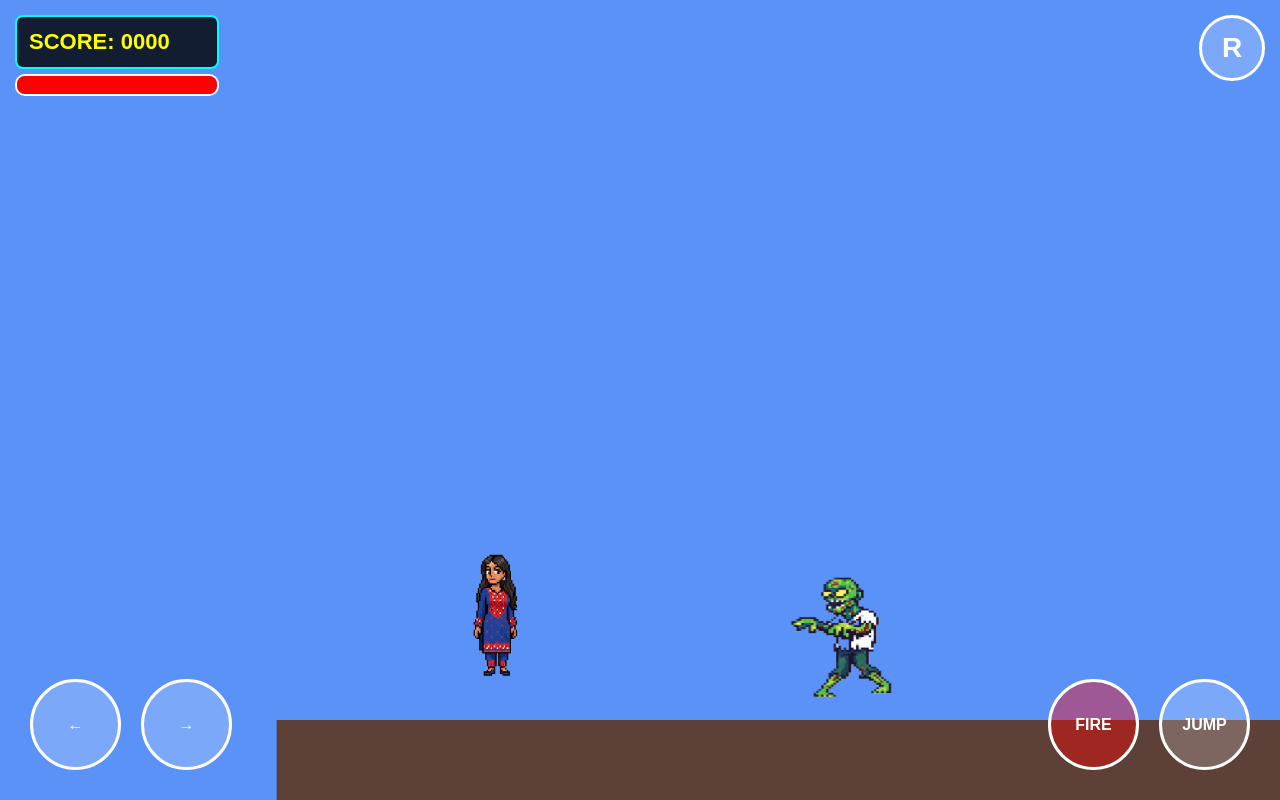
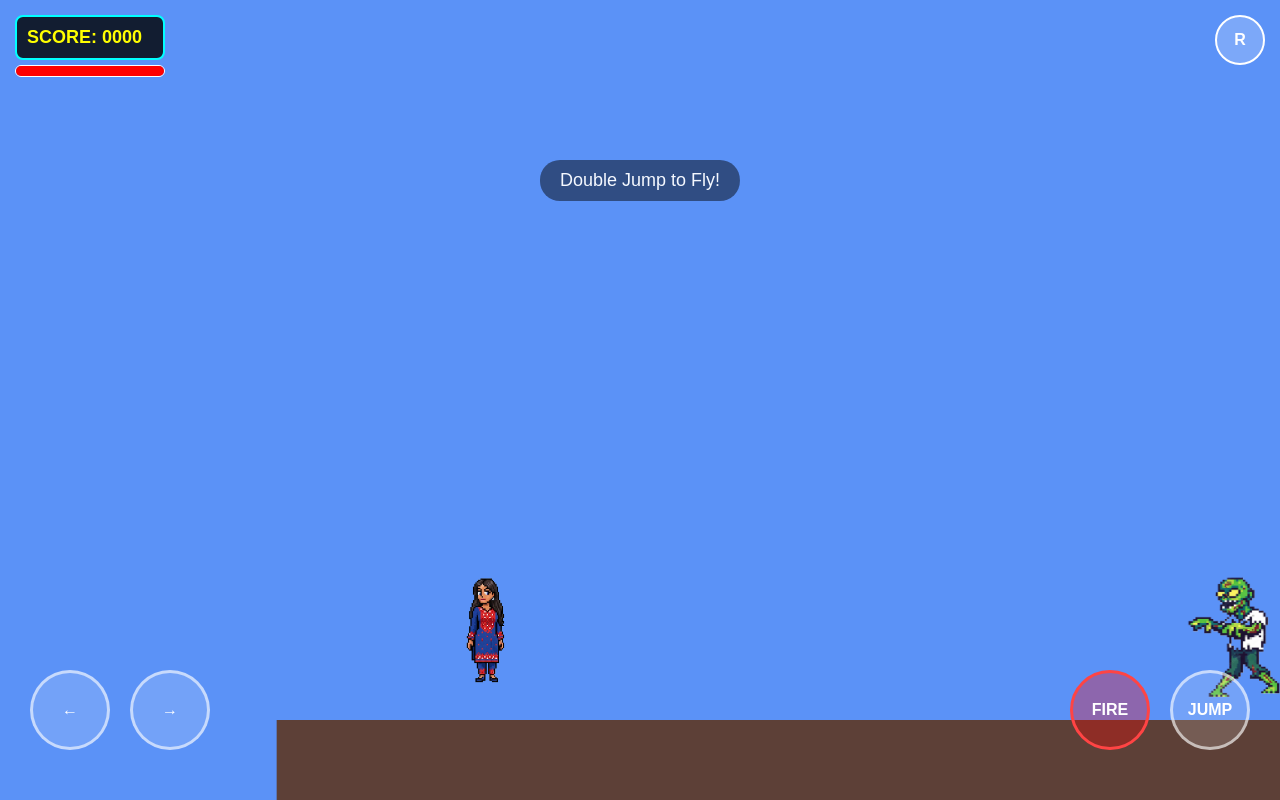
Before and after one commit to officecrashout-art/MariaTakesOvah, a plain HTML site: page index.html in a window 1280 px wide. Drawn offline with Linux system fonts and the light colour scheme.

Commit message:
index.html

```diff
--- a/index.html
+++ b/index.html
@@ -2,106 +2,146 @@
 <html lang="en">
 <head>
     <meta charset="UTF-8">
-    <meta name="viewport" content="width=device-width, initial-scale=1.0, maximum-scale=1.0, user-scalable=no">
-    <title>Maria's Birthday Quest - Castle Edition</title>
+    <meta name="viewport" content="width=device-width, initial-scale=1.0, maximum-scale=1.0, user-scalable=no, viewport-fit=cover">
+    <title>Maria's Birthday Quest</title>
     <style>
-        body { margin: 0; overflow: hidden; background: #1a1a2e; font-family: sans-serif; touch-action: none; }
-        canvas { display: block; }
+        * { box-sizing: border-box; -webkit-tap-highlight-color: transparent; }
+        body {
+            margin: 0; padding: 0; overflow: hidden;
+            background: #1a1a2e; font-family: sans-serif;
+            touch-action: none; width: 100vw; height: 100vh;
+        }
+        canvas { display: block; width: 100%; height: 100%; }
+
+        /* UI ELEMENTS */
         #ui { position: absolute; top: 15px; left: 15px; z-index: 10; pointer-events: none; }
-        .stats { background: rgba(0,0,0,0.8); padding: 12px; border: 2px solid #00ffff; border-radius: 8px; color: #ffff00; font-size: 22px; font-weight: bold; }
-        #health-bar { width: 200px; height: 18px; background: #333; border: 2px solid #fff; border-radius: 10px; margin-top: 5px; overflow: hidden; }
+        .stats { background: rgba(0,0,0,0.8); padding: 10px; border: 2px solid #00ffff; border-radius: 8px; color: #ffff00; font-size: 18px; font-weight: bold; }
+        #health-bar { width: 150px; height: 12px; background: #333; border: 1px solid #fff; border-radius: 6px; margin-top: 5px; overflow: hidden; }
         #health-fill { width: 100%; height: 100%; background: #ff0000; transition: width 0.2s; }
-        #btnR { position: absolute; top: 15px; right: 15px; width: 60px; height: 60px; background: rgba(255,255,255,0.2); border: 3px solid #fff; border-radius: 50%; display: flex; align-items: center; justify-content: center; color: white; font-weight: bold; font-size: 28px; z-index: 30; cursor: pointer; }
-        #msg { position: absolute; top: 50%; left: 50%; transform: translate(-50%, -50%); font-size: 45px; text-align: center; display: none; background: rgba(0,0,0,0.9); padding: 50px; border: 8px solid #ff00ff; color: #00ffff; border-radius: 20px; z-index: 20; }
-        .controls { position: absolute; bottom: 30px; width: 100%; display: flex; justify-content: space-between; padding: 0 30px; box-sizing: border-box; }
-        .btn { width: 85px; height: 85px; background: rgba(255,255,255,0.2); border-radius: 50%; display: flex; align-items: center; justify-content: center; font-weight: bold; color: white; border: 3px solid #fff; user-select: none; }
-        .btn-fire { background: rgba(255, 0, 0, 0.4); }
+
+        #btnR {
+            position: absolute; top: 15px; right: 15px; width: 50px; height: 50px;
+            background: rgba(255,255,255,0.2); border: 2px solid #fff; border-radius: 50%;
+            display: flex; align-items: center; justify-content: center;
+            color: white; font-weight: bold; z-index: 30; cursor: pointer; pointer-events: auto;
+        }
+
+        #hint {
+            position: absolute; top: 20%; left: 50%; transform: translateX(-50%);
+            color: white; font-size: 18px; background: rgba(0,0,0,0.5); padding: 10px 20px;
+            border-radius: 20px; z-index: 5; animation: blink 1.5s infinite;
+        }
+
+        #msg {
+            position: absolute; top: 40%; left: 50%; transform: translate(-50%, -50%);
+            font-size: 32px; text-align: center; display: none; background: rgba(0,0,0,0.9);
+            padding: 30px; border: 5px solid #ff00ff; color: #00ffff; border-radius: 15px; z-index: 20; width: 85%;
+        }
+
+        @keyframes blink { 0% { opacity: 0.2; } 50% { opacity: 1; } 100% { opacity: 0.2; } }
+
+        /* MOBILE CONTROLS */
+        .controls {
+            position: absolute; bottom: 50px; left: 0; width: 100%;
+            display: flex; justify-content: space-between;
+            padding: 0 30px; pointer-events: none;
+        }
+        .btn-group { display: flex; gap: 20px; pointer-events: none; }
+        .btn {
+            width: 80px; height: 80px; background: rgba(255,255,255,0.15);
+            border-radius: 50%; display: flex; align-items: center; justify-content: center;
+            font-weight: bold; color: white; border: 3px solid rgba(255,255,255,0.6);
+            pointer-events: auto; user-select: none;
+        }
+        .btn:active { background: rgba(255,255,255,0.4); transform: scale(0.9); }
+        .btn-fire { background: rgba(255, 0, 0, 0.3); border-color: #ff4444; }
     </style>
 </head>
 <body>
     <div id="ui"><div class="stats">SCORE: <span id="score">0000</span></div><div id="health-bar"><div id="health-fill"></div></div></div>
     <div id="btnR">R</div>
+    <div id="hint">Double Jump to Fly!</div>
     <div id="msg">HAPPY BIRTHDAY MARIA!</div>
+
     <div class="controls">
-        <div style="display:flex; gap:20px;"><div id="btnL" class="btn">←</div><div id="btnRight" class="btn">→</div></div>
-        <div style="display:flex; gap:20px;"><div id="btnShoot" class="btn btn-fire">FIRE</div><div id="btnJump" class="btn">JUMP</div></div>
+        <div class="btn-group">
+            <div id="btnL" class="btn">←</div>
+            <div id="btnRight" class="btn">→</div>
         </div>
+        <div class="btn-group">
+            <div id="btnShoot" class="btn btn-fire">FIRE</div>
+            <div id="btnJump" class="btn">JUMP</div>
+        </div>
+    </div>
+
     <canvas id="gameCanvas"></canvas>
 
 <script>
 const canvas = document.getElementById('gameCanvas');
 const ctx = canvas.getContext('2d');
 function resize() { canvas.width = window.innerWidth; canvas.height = window.innerHeight; }
-window.onresize = resize; resize();
+window.addEventListener('resize', resize); resize();
 
-// --- AUDIO ---
+// --- ASSETS ---
 const sndShoot = new Audio('shoot.mp3');
 const sndHit = new Audio('hit.mp3');
-const sndBGM = new Audio('bgm.mp3');
-sndBGM.loop = true;
-let bgmStarted = false;
+const sndBGM = new Audio('bgm.mp3'); sndBGM.loop = true;
+let bgmOn = false;
 
-function startAudio() {
-    if (!bgmStarted) {
-        sndBGM.play().catch(() => {});
-        bgmStarted = true;
-    }
-}
-
-// --- IMAGES ---
 const mariaImg = new Image(); mariaImg.src = 'Gemini_Generated_Image_b9w7vcb9w7vcb9w7-removebg-preview.png';
 const zombieImg = new Image(); zombieImg.src = 'zombie.png';
 const frankImg = new Image(); frankImg.src = 'frank.png';
 const castleImg = new Image(); castleImg.src = 'castle.png';
 
 // --- STATE ---
-let score = 0, hp = 100, camX = 0, isWin = false, invuln = 0, lastTime = 0;
-let bullets = [], particles = [], keys = {}, touch = {L:false, R:false};
+let score = 0, hp = 100, camX = 0, isWin = false, invuln = 0, lastTime = performance.now();
+let bullets = [], particles = [], confetti = [], keys = {}, touch = {L:false, R:false};
+let gateOpen = 0, firstJump = false;
 
-const p = { x: 150, y: 100, w: 140, h: 210, vx: 0, vy: 0, jumps: 0, face: 1 };
+const p = { x: 150, y: 100, w: 120, h: 180, vx: 0, vy: 0, jumps: 0, face: 1 };
 const platforms = [
     { x: 0, y: canvas.height - 80, w: 12000, h: 100 },
-    { x: 1400, y: canvas.height - 500, w: 120, h: 500, wall: true },
-    { x: 2800, y: canvas.height - 350, w: 700, h: 40 },
-    { x: 5000, y: canvas.height - 400, w: 1000, h: 40 }
+    { x: 1400, y: canvas.height - 450, w: 120, h: 450, wall: true },
+    { x: 2800, y: canvas.height - 350, w: 700, h: 40 }
 ];
 
 const enemies = [
-    { x: 800, y: canvas.height - 240, w: 110, h: 160, vx: 3, img: zombieImg, start: 800, range: 300 },
-    { x: 1200, y: canvas.height - 240, w: 120, h: 160, vx: 2, img: frankImg, start: 1200, range: 200 },
-    { x: 2500, y: canvas.height - 240, w: 120, h: 160, vx: 2, img: frankImg, start: 2000, range: 250 },
-    { x: 4500, y: canvas.height - 240, w: 110, h: 160, vx: 5, img: zombieImg, start: 4500, range: 500 },
-    { x: 6500, y: canvas.height - 240, w: 110, h: 160, vx: 6, img: zombieImg, start: 6500, range: 300 },
-    { x: 8000, y: canvas.height - 240, w: 120, h: 160, vx: 3, img: frankImg, start: 7800, range: 600 }
+    { x: 1000, y: canvas.height - 240, w: 100, h: 160, vx: 3, img: zombieImg, start: 1000, range: 400 },
+    { x: 2500, y: canvas.height - 240, w: 110, h: 160, vx: 2, img: frankImg, start: 2500, range: 300 },
+    { x: 5000, y: canvas.height - 240, w: 100, h: 160, vx: 5, img: zombieImg, start: 5000, range: 600 },
+    { x: 8000, y: canvas.height - 240, w: 110, h: 160, vx: 3, img: frankImg, start: 7800, range: 600 }
 ];
-const finishLine = 10000;
-const castle = { x: 10000, y: canvas.height - 680, w: 600, h: 600 };
+const finishLine = 10100;
+const castlePos = { x: 10000, y: canvas.height - 650, w: 500, h: 600 };
 
-// --- INPUTS ---
-window.onkeydown = e => {
-    startAudio();
-    keys[e.code] = true;
-    if(['Space','ArrowUp','KeyW'].includes(e.code)) doJump();
-    if(['KeyF','KeyK','ShiftLeft'].includes(e.code)) doShoot();
-    if(e.code === 'KeyR') location.reload();
-};
+// --- HELPERS ---
+function startBGM() { if(!bgmOn) { sndBGM.play().catch(()=>{}); bgmOn = true; } }
+function createConfetti(x, y) {
+    for (let i = 0; i < 8; i++) {
+        confetti.push({ x, y, vx: (Math.random()-0.5)*15, vy: (Math.random()-1)*15, size: Math.random()*8+4, color: `hsl(${Math.random()*360},100%,50%)`, life: 100 });
+    }
+}
+function doJump() {
+    if(p.jumps < 2) {
+        p.vy = -18; p.jumps++;
+        if(!firstJump) { firstJump = true; document.getElementById('hint').style.display = 'none'; }
+    }
+}
+function doShoot() {
+    if(isWin) return;
+    bullets.push({x: p.x+(p.face===1?p.w:0), y: p.y+70, vx: p.face*22, life: 80});
+    sndShoot.currentTime = 0; sndShoot.play().catch(()=>{});
+}
+
+// --- INPUT HANDLERS ---
+window.onkeydown = e => { startBGM(); keys[e.code] = true; if(['Space','ArrowUp','KeyW'].includes(e.code)) { e.preventDefault(); doJump(); } if(['KeyF','KeyK','ShiftLeft'].includes(e.code)) doShoot(); if(e.code==='KeyR') location.reload(); };
 window.onkeyup = e => keys[e.code] = false;
 document.getElementById('btnR').onclick = () => location.reload();
 
-function doJump() { if(p.jumps < 2) { p.vy = -19; p.jumps++; } }
-function doShoot() {
-    if(isWin) return;
-    bullets.push({x: p.x + (p.face===1?p.w:0), y: p.y + 80, vx: p.face*25, life: 80});
-    sndShoot.currentTime = 0; sndShoot.play().catch(()=>{});
-}
-
 const bind = (id, k, move) => {
     const el = document.getElementById(id);
-    el.ontouchstart = (e) => {
-        e.preventDefault(); startAudio();
-        if(move) touch[k]=true; else (id==='btnJump'?doJump():doShoot());
-    };
-    el.ontouchend = (e) => { e.preventDefault(); if(move) touch[k]=false; };
+    el.addEventListener('touchstart', (e) => { e.preventDefault(); startBGM(); if(move) touch[k]=true; else (id==='btnJump'?doJump():doShoot()); }, {passive: false});
+    el.addEventListener('touchend', (e) => { e.preventDefault(); if(move) touch[k]=false; }, {passive: false});
 };
 bind('btnL','L',true); bind('btnRight','R',true); bind('btnJump','',false); bind('btnShoot','',false);
 
@@ -109,20 +149,19 @@ function update(time) {
     const dt = (time - lastTime) / 16.67 || 1;
     lastTime = time;
 
-    if(isWin) { draw(); requestAnimationFrame(update); return; }
     if(invuln > 0) invuln -= dt;
 
-    let speedMult = 1.6 * dt;
-    if(keys.ArrowRight||keys.KeyD||touch.R) { p.vx = Math.min(p.vx + speedMult, 11); p.face=1; }
-    else if(keys.ArrowLeft||keys.KeyA||touch.L) { p.vx = Math.max(p.vx - speedMult, -11); p.face=-1; }
+    if(!isWin) {
+        if(keys.ArrowRight||keys.KeyD||touch.R) { p.vx = Math.min(p.vx + 1.5*dt, 10); p.face=1; }
+        else if(keys.ArrowLeft||keys.KeyA||touch.L) { p.vx = Math.max(p.vx - 1.5*dt, -10); p.face=-1; }
         else p.vx *= Math.pow(0.82, dt);
 
         p.vy += 0.55 * dt; p.x += p.vx * dt; p.y += p.vy * dt;
+        if(castlePos.x - p.x < 800) gateOpen = Math.min(gateOpen + 0.02 * dt, 1);
 
         platforms.forEach(plat => {
             if(p.x < plat.x + plat.w && p.x + p.w > plat.x && p.y < plat.y + plat.h && p.y + p.h > plat.y) {
-            let ox = Math.min(p.x+p.w-plat.x, plat.x+plat.w-p.x);
-            let oy = Math.min(p.y+p.h-plat.y, plat.y+plat.h-p.y);
+                let ox = Math.min(p.x+p.w-plat.x, plat.x+plat.w-p.x), oy = Math.min(p.y+p.h-plat.y, plat.y+plat.h-p.y);
                 if(ox > oy) {
                     if(p.vy > 0 && p.y < plat.y) { p.jumps=0; p.vy=0; p.y=plat.y-p.h; }
                     else if(p.vy < 0) { p.vy=0; p.y=plat.y+plat.h; }
@@ -139,17 +178,18 @@ function update(time) {
             bullets.forEach((b, bi) => {
                 if(b.x>en.x && b.x<en.x+en.w && b.y>en.y && b.y<en.y+en.h) {
                     sndHit.currentTime = 0; sndHit.play().catch(()=>{});
-                for(let j=0; j<15; j++) particles.push({x:en.x+en.w/2, y:en.y+en.h/2, vx:(Math.random()-0.5)*20, vy:(Math.random()-0.5)*20, life:50});
                     enemies.splice(i, 1); bullets.splice(bi, 1); score+=200;
                     document.getElementById('score').innerText = score.toString().padStart(4,'0');
                 }
             });
         });
 
+        if(p.x > finishLine) { isWin=true; document.getElementById('msg').style.display='block'; }
+    } else { if(Math.random() < 0.25) createConfetti(p.x + Math.random()*400-200, p.y-100); }
+
     bullets.forEach((b, i) => { b.x += b.vx * dt; b.life -= dt; if(b.life<=0) bullets.splice(i,1); });
-    particles.forEach((pt, i) => { pt.x += pt.vx*dt; pt.y += pt.vy*dt; pt.life -= dt; if(pt.life<=0) particles.splice(i,1); });
+    confetti.forEach((c, i) => { c.x += c.vx*dt; c.y += c.vy*dt; c.vy += 0.4*dt; c.life-=dt; if(c.life<=0) confetti.splice(i,1); });
 
-    if(p.x > finishLine) { isWin=true; document.getElementById('msg').style.display='block'; }
     camX += (p.x - canvas.width/3 - camX) * 0.1 * dt;
     draw();
     requestAnimationFrame(update);
@@ -162,15 +202,16 @@ function draw() {
     ctx.fillRect(0,0,canvas.width,canvas.height);
 
     ctx.save(); ctx.translate(-camX, 0);
-
-    // Castle
-    if(castleImg.complete) ctx.drawImage(castleImg, castle.x, castle.y, castle.w, castle.h);
-    else { ctx.fillStyle = "#ff00ff"; ctx.fillRect(finishLine, canvas.height-400, 150, 400); }
-
+    if(castleImg.complete) {
+        ctx.drawImage(castleImg, castlePos.x, castlePos.y, castlePos.w, castlePos.h);
+        ctx.fillStyle = "rgba(0,0,0,0.7)";
+        ctx.fillRect(castlePos.x+castlePos.w/2-50-(gateOpen*40), castlePos.y+castlePos.h-140, 50, 120);
+        ctx.fillRect(castlePos.x+castlePos.w/2+(gateOpen*40), castlePos.y+castlePos.h-140, 50, 120);
+    }
     ctx.fillStyle = "#5d4037"; platforms.forEach(plat => ctx.fillRect(plat.x, plat.y, plat.w, plat.h));
     enemies.forEach(en => { if(en.img.complete) ctx.drawImage(en.img, en.x, en.y, en.w, en.h); });
     ctx.fillStyle = "#0ff"; bullets.forEach(b => { ctx.beginPath(); ctx.arc(b.x, b.y, 14, 0, Math.PI*2); ctx.fill(); });
-    particles.forEach(pt => { ctx.fillStyle=`hsl(${Math.random()*360},100%,50%)`; ctx.fillRect(pt.x, pt.y, 8, 8); });
+    confetti.forEach(c => { ctx.fillStyle=c.color; ctx.fillRect(c.x, c.y, c.size, c.size); });
 
     if(!(invuln%4 > 2) && mariaImg.complete) {
         ctx.save();
```
Lines whose indentation alone changed are shown as unchanged.
